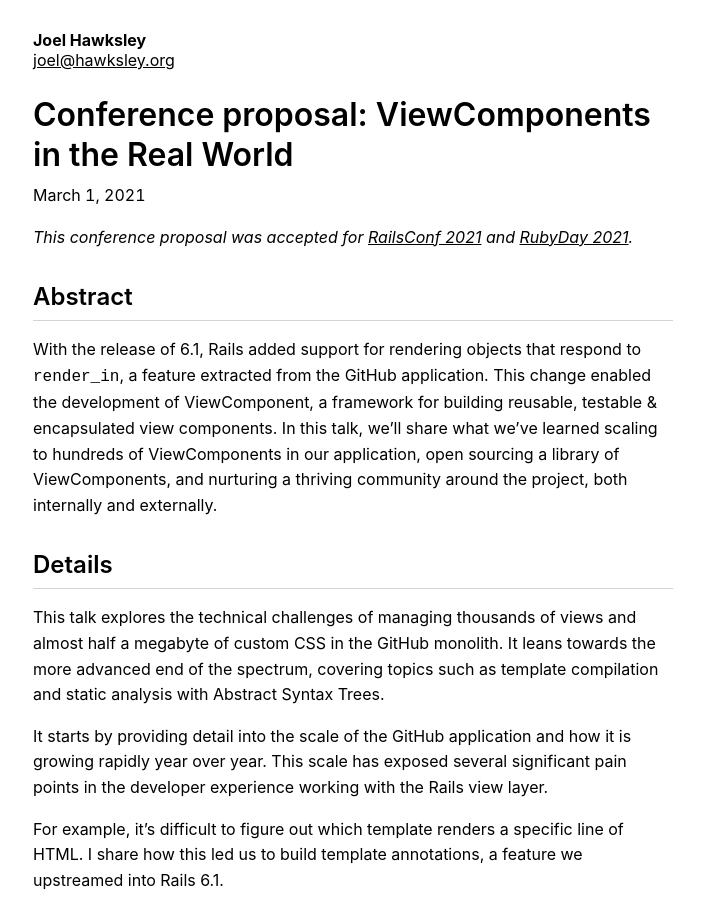
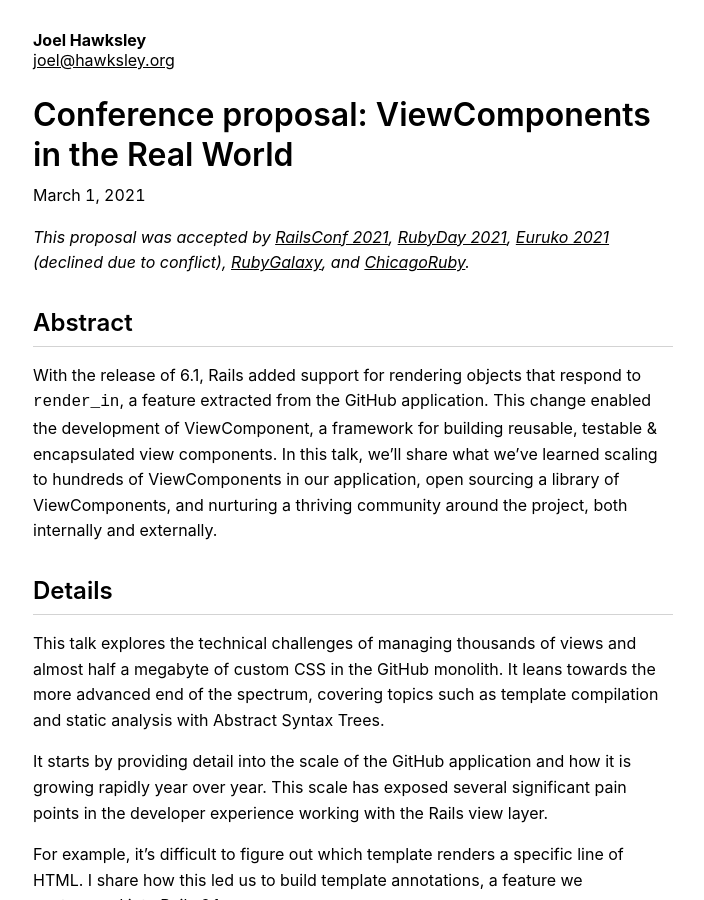
Before and after one commit to joelhawksley/identity, a Jekyll site: the page built from _posts/2021-03-01-conference-proposal-viewcomponent-in-the-real-world.md, in a window 1280 px wide and 900 px high. Shown: the whole window, without its empty margins (287-991 px from the left). Built offline with Jekyll 4.4.1, drawn with Linux system fonts in a browser that asks for light colours.

```diff
--- a/_posts/2021-03-01-conference-proposal-viewcomponent-in-the-real-world.md
+++ b/_posts/2021-03-01-conference-proposal-viewcomponent-in-the-real-world.md
@@ -3,7 +3,7 @@
 title: "Conference proposal: ViewComponents in the Real World"
 ---
 
-_This conference proposal was accepted for [RailsConf 2021](https://railsconf.org) and [RubyDay 2021](https://2021.rubyday.it)._
+_This proposal was accepted by [RailsConf 2021](https://railsconf.org), [RubyDay 2021](https://2021.rubyday.it), [Euruko 2021](https://euruko2021.org) (declined due to conflict), [RubyGalaxy](https://rubygalaxy.io/talks), and [ChicagoRuby](https://chicagoruby.org)._
 
 ## Abstract
 
```
Also changed, not shown: _projects/view_component.md (+1 -1 lines).
